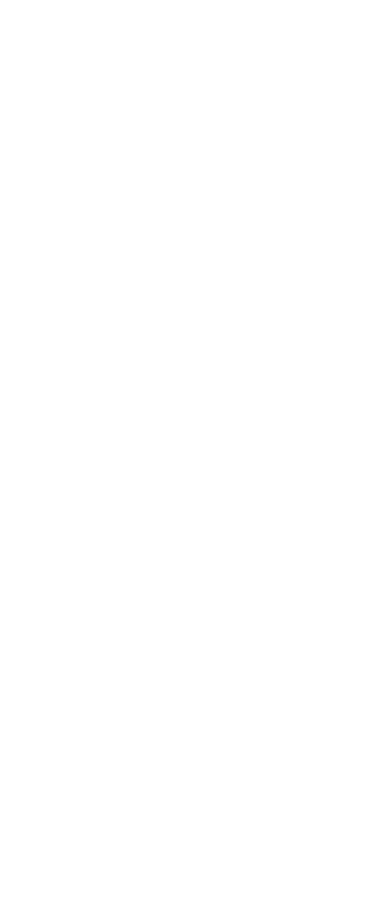
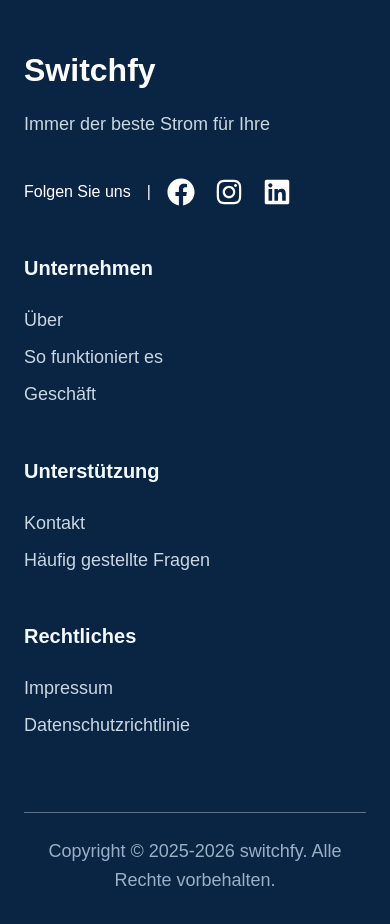
Before and after one commit to backbencherstudio/gilhagi-frontend, a Next.js app: page / in a window 390 px wide. Shown: the part 7862-8786 px from the top of the page. Before the commit the page ends 7860 px from the top, so only its background shows below. Built offline with nearby package versions, Linux system fonts and the light colour scheme.

Commit message:
Footer Done

```diff
--- a/app/(public)/layout.tsx
+++ b/app/(public)/layout.tsx
@@ -1,3 +1,4 @@
+import Footer from "@/components/common/Footer";
 import Navber from "@/components/common/Navber";
 import ThunderIcon from "@/components/icons/ThunderIcon";
 import React from "react";
@@ -22,6 +23,7 @@ export default function PublicLayout({ children }: { children: any }) {
         </div>
       </nav> */}
       {children}
+      <Footer/>
     </div>
   );
 }
--- a/components/common/Footer.tsx
+++ b/components/common/Footer.tsx
@@ -0,0 +1,93 @@
+import React from "react";
+import { FaFacebook, FaInstagram, FaLinkedin } from "react-icons/fa";
+
+export default function Footer() {
+  return (
+    <footer
+      className="w-full bg-center bg-cover text-white
+                 py-12 md:py-20 px-6 md:px-12 lg:px-[124px]"
+      style={{ backgroundImage: "url('/images/footer-bg.svg')" }}
+    >
+      <div className="max-w-[1320px] mx-auto space-y-16">
+
+        {/* ------------------ Company + Links ------------------ */}
+        <div className="flex flex-col lg:flex-row items-start lg:items-center justify-between gap-12 lg:gap-20">
+
+          {/* Company Info */}
+          <div className="w-full lg:w-[30%]">
+            <h2 className="text-[32px] md:text-[35.2px] font-semibold mb-4">
+              Switchfy
+            </h2>
+            <p className="text-[#C9D7E2] text-lg leading-[160%]">
+              Immer der beste Strom für Ihre
+            </p>
+
+            <div className="mt-10 flex items-center gap-4">
+              <p>Folgen Sie uns</p>
+              <span>|</span>
+              <div className="flex items-center gap-5">
+                <FaFacebook className="w-7 h-7" />
+                <FaInstagram className="w-7 h-7" />
+                <FaLinkedin className="w-7 h-7" />
+              </div>
+            </div>
+          </div>
+
+          {/* Useful Links */}
+          <div className="w-full lg:w-[54%] grid grid-cols-1 sm:grid-cols-2 md:grid-cols-3 gap-10">
+            <div>
+              <ul>
+                <li className="mb-6 text-[#F2F9FF] text-xl font-semibold">
+                  Unternehmen
+                </li>
+                <li className="text-[#C9D7E2] text-lg leading-[160%] mb-2">Über</li>
+                <li className="text-[#C9D7E2] text-lg leading-[160%] mb-2">
+                  So funktioniert es
+                </li>
+                <li className="text-[#C9D7E2] text-lg leading-[160%] mb-2">
+                  Geschäft
+                </li>
+              </ul>
+            </div>
+
+            <div>
+              <ul>
+                <li className="mb-6 text-[#F2F9FF] text-xl font-semibold">
+                  Unterstützung
+                </li>
+                <li className="text-[#C9D7E2] text-lg leading-[160%] mb-2">
+                  Kontakt
+                </li>
+                <li className="text-[#C9D7E2] text-lg leading-[160%] mb-2">
+                  Häufig gestellte Fragen
+                </li>
+              </ul>
+            </div>
+
+            <div>
+              <ul>
+                <li className="mb-6 text-[#F2F9FF] text-xl font-semibold">
+                  Rechtliches
+                </li>
+                <li className="text-[#C9D7E2] text-lg leading-[160%] mb-2">
+                  Impressum
+                </li>
+                <li className="text-[#C9D7E2] text-lg leading-[160%] mb-2">
+                  Datenschutzrichtlinie
+                </li>
+              </ul>
+            </div>
+          </div>
+        </div>
+
+        {/* ---------------- Copy Right ---------------- */}
+        <div className="border-t border-[#5F728B] pt-6">
+          <p className="text-[#9AB0C7] text-center text-lg leading-[160%]">
+            Copyright © 2025-2026 switchfy. Alle Rechte vorbehalten.
+          </p>
+        </div>
+
+      </div>
+    </footer>
+  );
+}
```
Also changed, not shown: public/images/footer-bg.svg (added), public/images/footer-bg2.svg (added).
